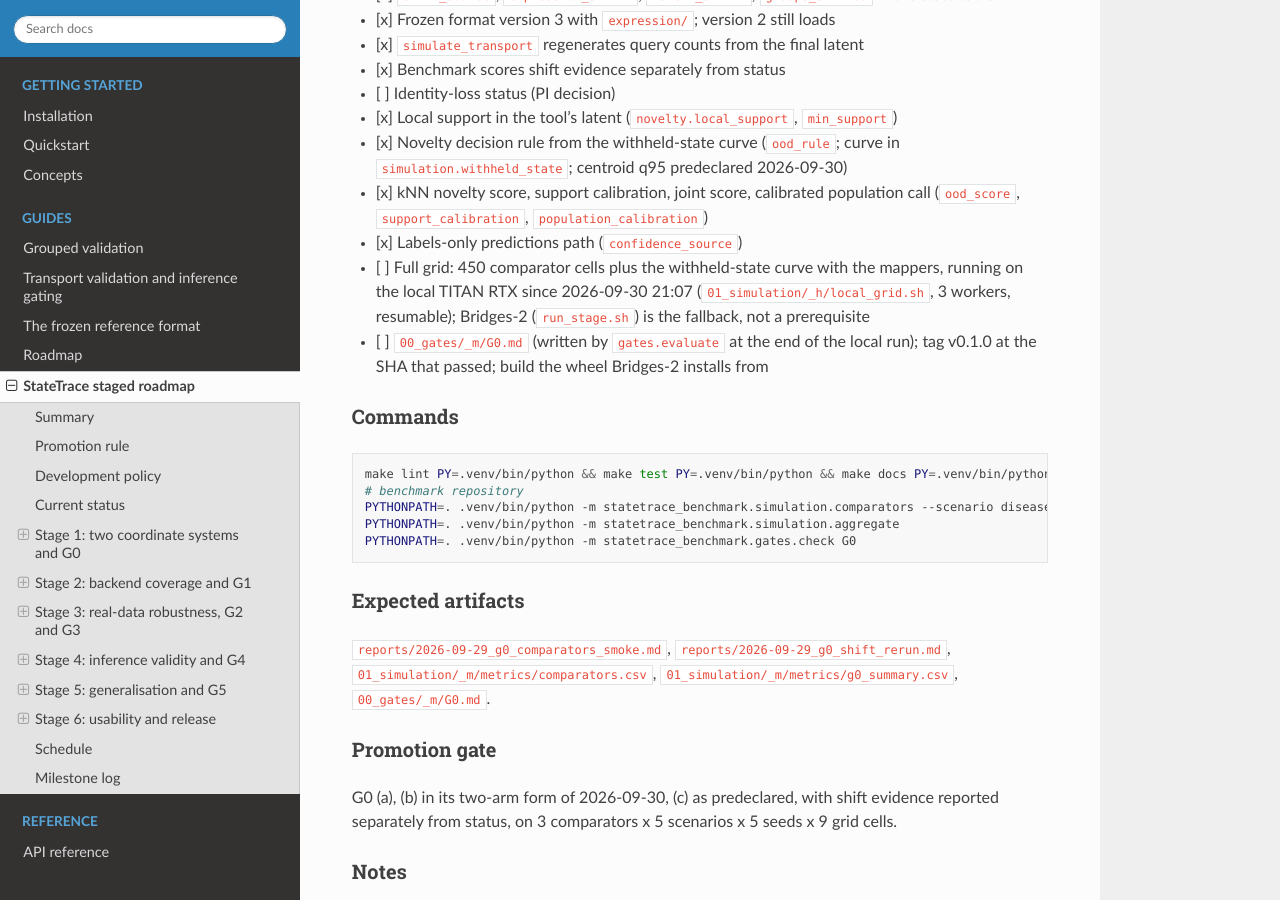
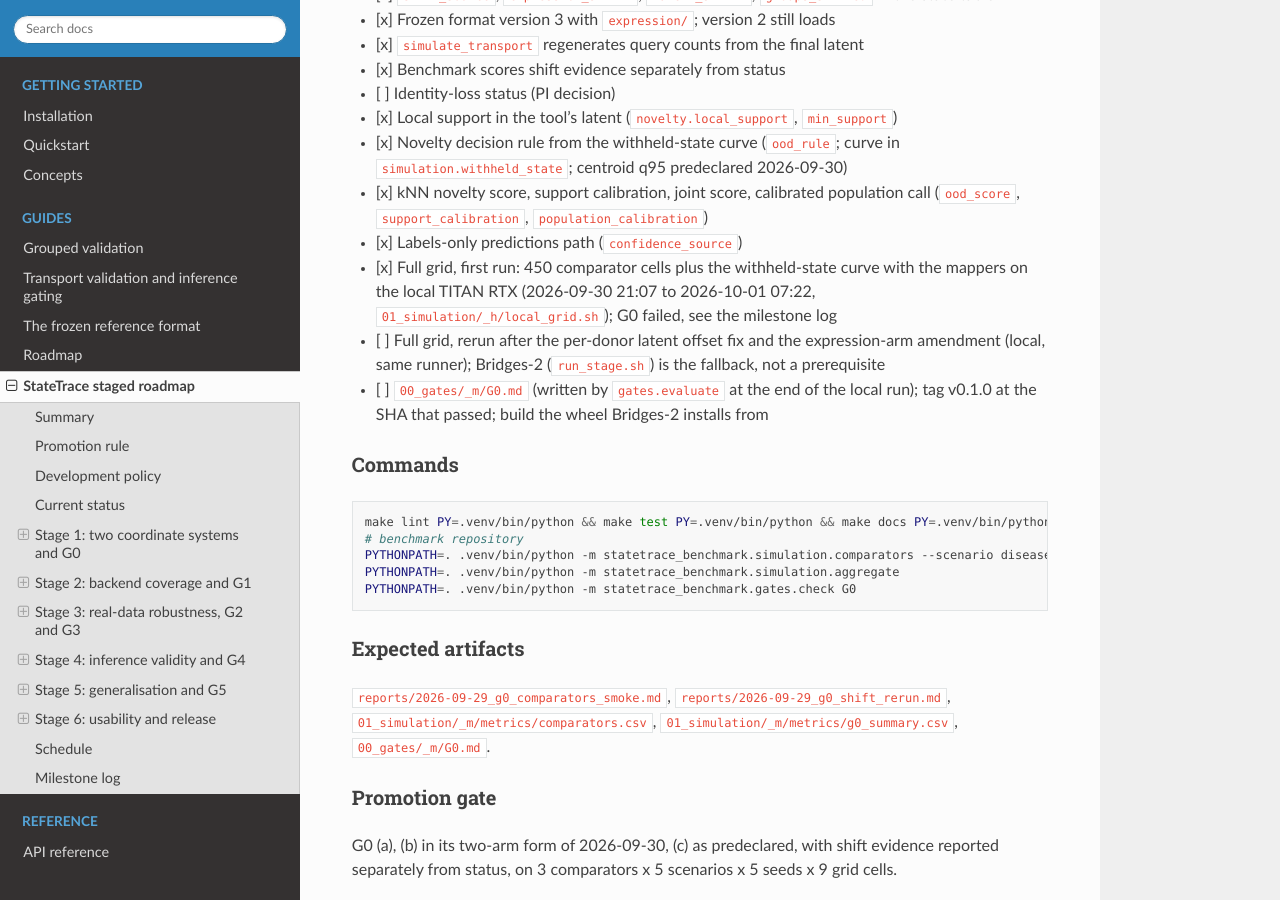
Before and after one commit to heart-gen/StateTrace, a Sphinx documentation site: the page built from docs/staged-roadmap.md, in a window 1280 px wide and 900 px high, scrolled down 3020 px. Built offline with Sphinx 7.4.7 and the Read the Docs theme 3.1.0, drawn with Linux system fonts in a browser that asks for light colours; some of the changed text lies outside the part shown.

Commit message:
docs: milestone log for the first G0 run and the fixes

```diff
--- a/docs/staged-roadmap.md
+++ b/docs/staged-roadmap.md
@@ -119,7 +119,8 @@
 - [x] Novelty decision rule from the withheld-state curve (`ood_rule`; curve in `simulation.withheld_state`; centroid q95 predeclared 2026-09-30)
 - [x] kNN novelty score, support calibration, joint score, calibrated population call (`ood_score`, `support_calibration`, `population_calibration`)
 - [x] Labels-only predictions path (`confidence_source`)
-- [ ] Full grid: 450 comparator cells plus the withheld-state curve with the mappers, running on the local TITAN RTX since 2026-09-30 21:07 (`01_simulation/_h/local_grid.sh`, 3 workers, resumable); Bridges-2 (`run_stage.sh`) is the fallback, not a prerequisite
+- [x] Full grid, first run: 450 comparator cells plus the withheld-state curve with the mappers on the local TITAN RTX (2026-09-30 21:07 to 2026-10-01 07:22, `01_simulation/_h/local_grid.sh`); G0 failed, see the milestone log
+- [ ] Full grid, rerun after the per-donor latent offset fix and the expression-arm amendment (local, same runner); Bridges-2 (`run_stage.sh`) is the fallback, not a prerequisite
 - [ ] `00_gates/_m/G0.md` (written by `gates.evaluate` at the end of the local run); tag v0.1.0 at the SHA that passed; build the wheel Bridges-2 installs from
 
 ### Commands
@@ -329,3 +330,5 @@
 | 2026-09-29 | 1 | Per-donor offset removal; G0 rerun: shift called by the expression space for both mappers, none by their latents | `841f1dc` | `22d01a9` | `reports/2026-09-29_g0_shift_rerun.md` |
 | 2026-09-30 | 1 | Local reference support, labels-only path, quantile out-of-reference rule; withheld-state curve (kNN) recommends the held-out 95th percentile | `1e0ea45` | `7e4f152` | `reports/2026-09-30_withheld_state_curve_knn.md` |
 | 2026-09-30 | 1 | kNN and joint novelty scores, calibrated support and population thresholds; centroid q95 predeclared by the PI; G0 (b) re-specified as two arms | `cd3c8f1` | `dbbcda3` | `reports/2026-09-30_withheld_state_curve_knn.md` (addendum), `configs/thresholds.yaml` |
+| 2026-10-01 | 1 | First full stage-01 run on the local GPU (510 cells): G0 FAIL on easy-cell accuracy (0.3 points), the false rate in mapper latents (0.11 vs 0.05) and the expression arm as predeclared; latent-arm power and truth-category recovery pass | `be57889` | `8352c8a` | `00_gates/_m/G0.md` (first run) |
+| 2026-10-01 | 1 | Per-donor latent offsets for query and null (surgery places each query donor with its own displacement); expression arm amended to a discrimination criterion, recorded in `GATES.md`; rerun launched | `f1b2c65` | `833c470` | `GATES.md` Amendments |
```
